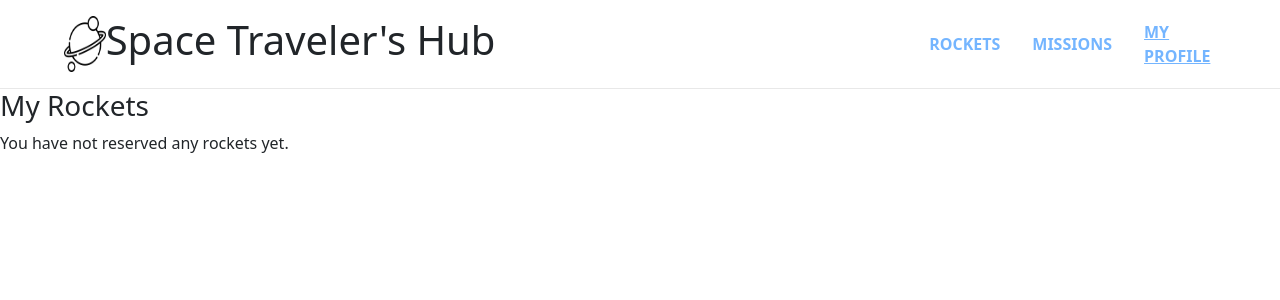
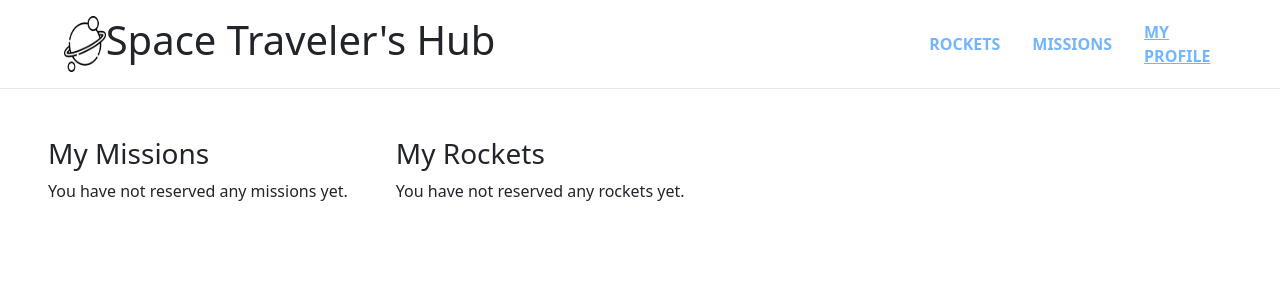
Before and after one commit to sajibarafatsiddiqui/react_group_project, a React (Create React App) app: page /profile in a window 1280 px wide. Shown: the top 300 px of the page. Built offline with nearby package versions, Linux system fonts and the light colour scheme.

Commit message:
Completed my profile setup with styling

```diff
--- /dev/null
+++ b/src/components/ReservedMissions.js
@@ -0,0 +1,30 @@
+import React from 'react';
+import { Table } from 'react-bootstrap';
+import { useSelector } from 'react-redux';
+
+const ReservedMissions = () => {
+  const { missions } = useSelector((store) => store.missions);
+  const reservedMissions = missions.filter((mission) => mission.reserved);
+  return (
+    <div>
+      <h3>My Missions</h3>
+      {reservedMissions.length > 0
+        ? (
+          <Table className="border border-secondary w-40">
+            <tbody>
+              { reservedMissions.map((mission) => (
+                <tr key={mission.missionId}>
+                  <td key={mission.missionId}>
+                    {mission.missionName}
+                  </td>
+                </tr>
+              )) }
+            </tbody>
+          </Table>
+        ) : <p>You have not reserved any missions yet.</p> }
+
+    </div>
+  );
+};
+
+export default ReservedMissions;
--- a/src/routes/Profile.js
+++ b/src/routes/Profile.js
@@ -1,7 +1,9 @@
 import ReservedRockets from 'components/ReservedRockets';
+import ReservedMissions from '../components/ReservedMissions';
 
 const Profile = () => (
-  <div>
+  <div className="d-flex p-5 gap-5">
+    <ReservedMissions />
     <ReservedRockets />
   </div>
 );
```
